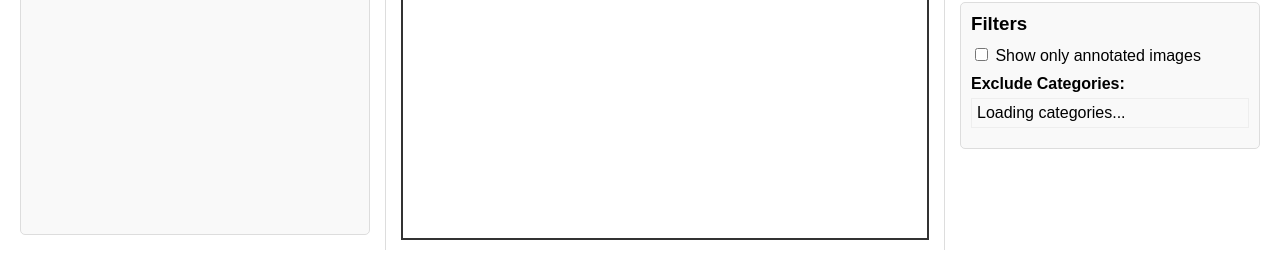
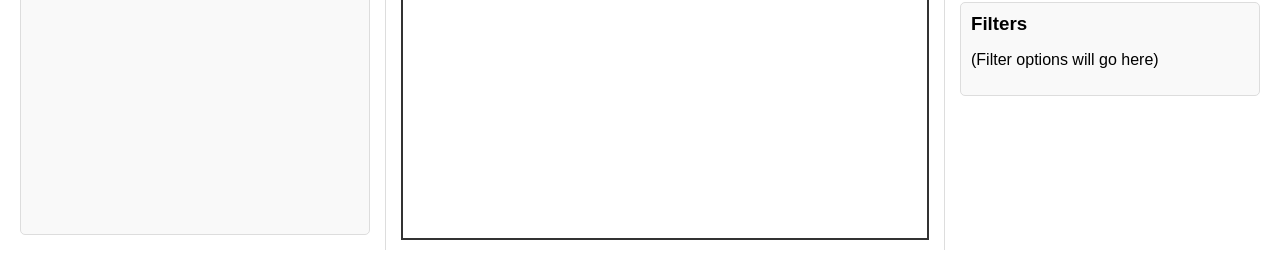
Before and after one commit to kuoyang1999/refcocos-annotator, a Flask app: page / in a window 1280 px wide. Shown: the part 533-803 px from the top of the page. Run offline with Flask 2, Linux system fonts and the light colour scheme; data that the repository does not hold is empty.

Commit message:
rollback: to before adding filters function

```diff
--- a/refcocos_annotator/static/js/script.js
+++ b/refcocos_annotator/static/js/script.js
@@ -54,13 +54,6 @@
         let totalAnnotations = 0;
         let currentAnnotationId = null;
         let hiddenCategoryIndices = new Set();
-        let filterShowAnnotatedOnly = false; // State for annotated filter
-        let bannedCategories = new Set();    // State for banned categories
-        let allCategories = [];              // To store categories fetched from backend
-
-        // DOM elements for filters
-        const filterAnnotatedOnlyCheckbox = document.getElementById('filter-annotated-only');
-        const categoryFilterListDiv = document.getElementById('category-filter-list');
 
         // Add cache-busting parameter to all API requests
         const cacheBuster = Date.now();
@@ -863,7 +856,7 @@
                 solution: customBoxCoords || selectedBbox,
                 normalized_solution: calculateNormalizedSolution(customBoxCoords || selectedBbox, currentImageData.width, currentImageData.height),
                 categories: formData,
-                image_index: currentIndex
+                image_index: currentImageData.image_id
             };
 
             // Send to server to save
@@ -1670,122 +1663,3 @@
 
             document.getElementById('reference-count-value').textContent = totalReferences;
         }
-
-        // Function to load filter state and populate UI
-        async function loadFilters() {
-            debug('Loading filters...');
-            // 1. Load annotated only state (default false, no persistence needed for this example)
-            filterShowAnnotatedOnly = filterAnnotatedOnlyCheckbox.checked;
-
-            // 2. Load banned categories from localStorage
-            const savedBannedCategories = localStorage.getItem('bannedCategories');
-            if (savedBannedCategories) {
-                try {
-                    bannedCategories = new Set(JSON.parse(savedBannedCategories));
-                    debug('Loaded banned categories from localStorage:', bannedCategories);
-                } catch (e) {
-                    console.error('Error parsing banned categories from localStorage', e);
-                    bannedCategories = new Set(); // Reset on error
-                }
-            } else {
-                bannedCategories = new Set();
-                debug('No banned categories found in localStorage.');
-            }
-
-            // 3. Fetch all categories from the backend (ASSUMES new endpoint)
-            try {
-                // Use cache buster for categories as well if needed
-                const response = await fetch(`/api/categories?cache=${cacheBuster}`);
-                if (!response.ok) {
-                    throw new Error(`HTTP error! status: ${response.status}`);
-                }
-                allCategories = await response.json(); // Expecting an array of strings like ["Car", "Person", ...]
-                debug('Fetched categories:', allCategories);
-                populateCategoryFilters();
-            } catch (error) {
-                console.error('Error fetching categories:', error);
-                categoryFilterListDiv.innerHTML = 'Error loading categories.';
-            }
-
-            // 4. Attach event listeners
-            filterAnnotatedOnlyCheckbox.addEventListener('change', handleAnnotatedFilterChange);
-            // Category checkbox listeners are added in populateCategoryFilters
-        }
-
-        // Function to create category filter checkboxes
-        function populateCategoryFilters() {
-            categoryFilterListDiv.innerHTML = ''; // Clear previous content
-            if (!allCategories || allCategories.length === 0) {
-                categoryFilterListDiv.innerHTML = 'No categories found.';
-                return;
-            }
-
-            allCategories.sort().forEach(categoryName => {
-                const div = document.createElement('div');
-                const checkboxId = `filter-cat-${categoryName.replace(/\s+/g, '-')}`; // Create a safe ID
-
-                const checkbox = document.createElement('input');
-                checkbox.type = 'checkbox';
-                checkbox.id = checkboxId;
-                checkbox.value = categoryName;
-                checkbox.checked = bannedCategories.has(categoryName); // Check if category is banned
-                checkbox.addEventListener('change', handleCategoryFilterChange); // Add listener
-
-                const label = document.createElement('label');
-                label.htmlFor = checkboxId;
-                label.textContent = categoryName;
-                label.style.marginLeft = '5px';
-
-                div.appendChild(checkbox);
-                div.appendChild(label);
-                categoryFilterListDiv.appendChild(div);
-            });
-            debug('Populated category filters.');
-        }
-
-        // Event handler for "Annotated Only" checkbox
-        function handleAnnotatedFilterChange(event) {
-            filterShowAnnotatedOnly = event.target.checked;
-            debug('Filter Annotated Only changed:', filterShowAnnotatedOnly);
-            applyFiltersAndReload();
-        }
-
-        // Event handler for category filter checkboxes
-        function handleCategoryFilterChange(event) {
-            const categoryName = event.target.value;
-            if (event.target.checked) {
-                bannedCategories.add(categoryName);
-            } else {
-                bannedCategories.delete(categoryName);
-            }
-            debug('Banned categories updated:', bannedCategories);
-            // Save updated set to localStorage
-            try {
-                localStorage.setItem('bannedCategories', JSON.stringify(Array.from(bannedCategories)));
-                debug('Saved banned categories to localStorage.');
-            } catch (e) {
-                console.error('Error saving banned categories to localStorage', e);
-            }
-            applyFiltersAndReload();
-        }
-
-        // Function to apply filters (Placeholder - requires backend)
-        function applyFiltersAndReload() {
-            debug('Applying filters (Placeholder)...');
-            debug('Current Filter State:', {
-                annotatedOnly: filterShowAnnotatedOnly,
-                banned: Array.from(bannedCategories)
-            });
-
-            // **IMPORTANT**: This is where the backend interaction is needed.
-            // 1. Send the filter state (filterShowAnnotatedOnly, bannedCategories) to the backend.
-            // 2. Backend returns the new total number of images matching the filters
-            //    and potentially a mapping from new index to original index.
-            // 3. Update `totalImages` variable with the new count.
-            // 4. Update the UI (e.g., progress indicator).
-            // 5. Load the image at the *new* index 0 (or the last viewed index within the filtered set).
-
-            // Since backend changes are not possible, we'll just log and reload image 0 as a simulation.
-            status.textContent = `Filters applied (Simulation: Reloading image 1). Banned: ${Array.from(bannedCategories).join(', ')}`;
-            loadImage(0); // Reload the first image to indicate something happened
-        }
--- a/refcocos_annotator/templates/reference_annotator.html
+++ b/refcocos_annotator/templates/reference_annotator.html
@@ -139,24 +139,8 @@
             <!-- New Filters Section -->
             <div class="form-section" id="filters-section">
                 <h3>Filters</h3>
-
-                <!-- Filter by Annotated Status -->
-                <div class="option-group">
-                    <label>
-                        <input type="checkbox" id="filter-annotated-only">
-                        Show only annotated images
-                    </label>
-                </div>
-
-                <!-- Filter by Category -->
-                <div class="option-group">
-                    <label><b>Exclude Categories:</b></label>
-                    <div id="category-filter-list" class="checkbox-group" style="max-height: 200px; overflow-y: auto; border: 1px solid #eee; padding: 5px; margin-top: 5px;">
-                        <!-- Category checkboxes will be populated by JS -->
-                        Loading categories...
-                    </div>
-                </div>
-
+                <!-- Placeholder content -->
+                <p>(Filter options will go here)</p>
             </div>
 
         </div>
```
